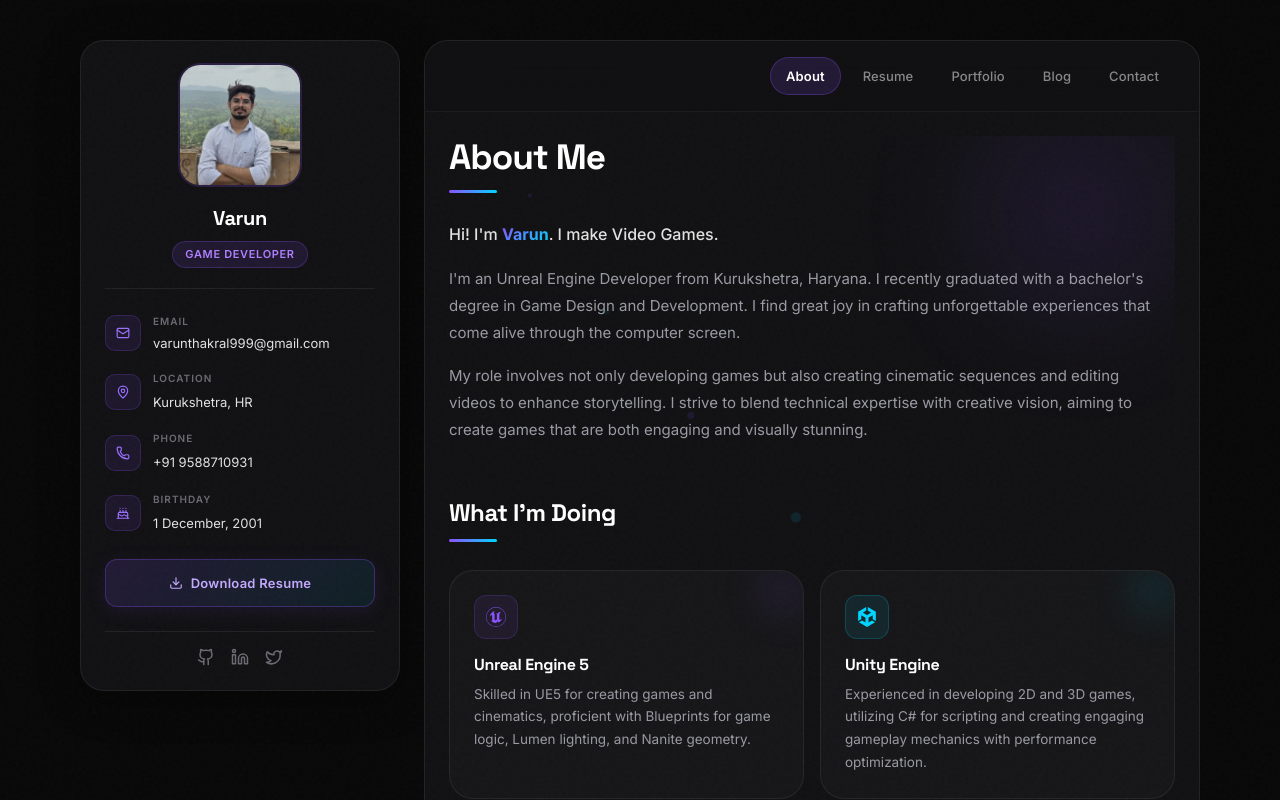
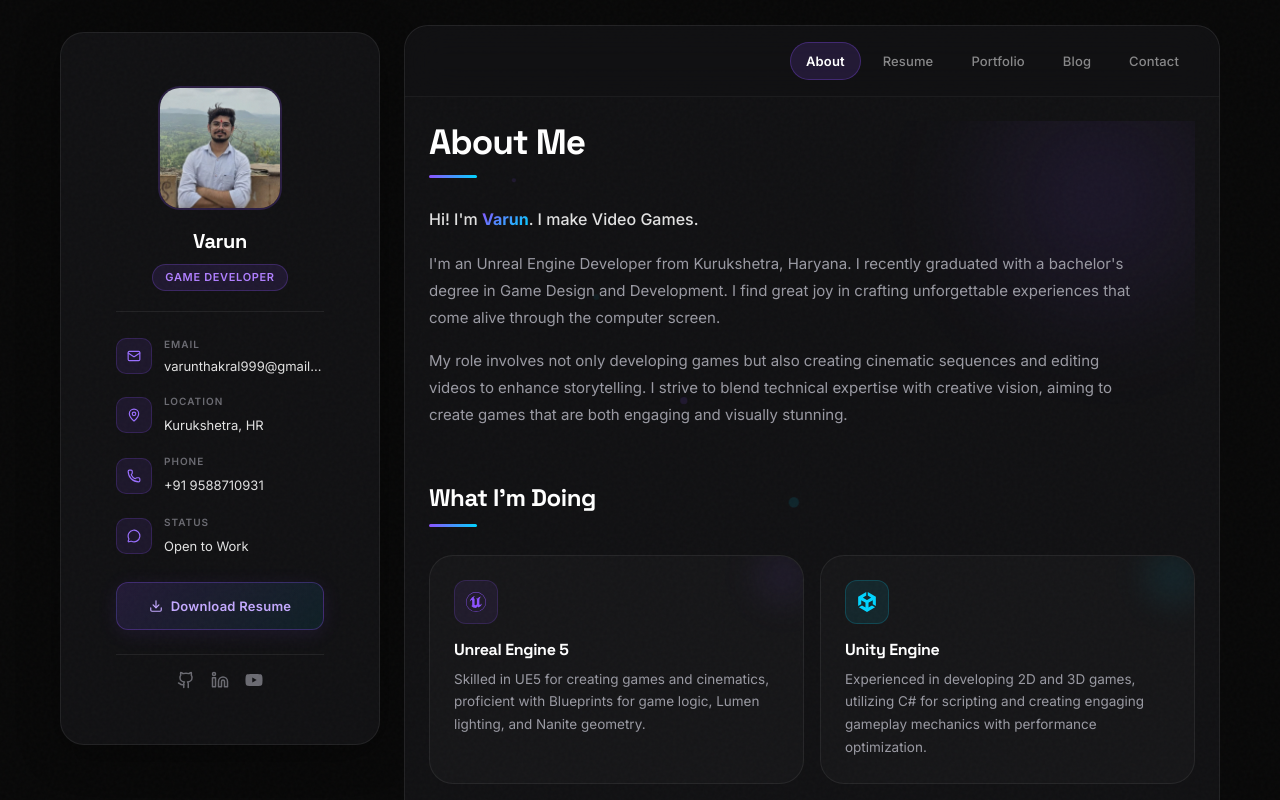
Before and after one commit to codebygarv/varun-portfolio, a React (Vite) app: page / in a window 1280 px wide. Shown: the top 800 px of the page. Built offline with nearby package versions, Linux system fonts and the light colour scheme.

Commit message:
implement responsive layout with sidebar and smooth scroll integration

```diff
--- a/src/components/Sidebar.tsx
+++ b/src/components/Sidebar.tsx
@@ -1,19 +1,20 @@
 import { useRef, useEffect } from 'react';
 import { motion, type Variants } from 'framer-motion';
-import { Mail, MapPin, Phone, Github, Linkedin, Twitter, Download, Cake } from 'lucide-react';
+import { Mail, MapPin, Phone, Github, Linkedin, Download, MessageCircle } from 'lucide-react';
 import gsap from 'gsap';
+import { FaYoutube } from 'react-icons/fa6';
 
 const contactItems = [
   { icon: Mail, label: 'Email', value: 'varunthakral999@gmail.com', href: 'mailto:varunthakral999@gmail.com', truncate: true },
   { icon: MapPin, label: 'Location', value: 'Kurukshetra, HR', href: null, truncate: false },
   { icon: Phone, label: 'Phone', value: '+91 9588710931', href: null, truncate: false },
-  { icon: Cake, label: 'Birthday', value: '1 December, 2001', href: null, truncate: false },
+  { icon: MessageCircle, label: 'Status', value: 'Open to Work', href: null, truncate: false },
 ];
 
 const socialLinks = [
   { icon: Github, href: '#', hoverColor: '#fff', label: 'GitHub' },
   { icon: Linkedin, href: '#', hoverColor: '#0A66C2', label: 'LinkedIn' },
-  { icon: Twitter, href: '#', hoverColor: '#1DA1F2', label: 'Twitter' },
+  { icon: FaYoutube, href: '#', hoverColor: '#1DA1F2', label: 'Youtube' },
 ];
 
 const EASE = [0.23, 1, 0.32, 1] as [number, number, number, number];
@@ -46,7 +47,7 @@ const Sidebar = () => {
     <motion.aside
       initial={{ opacity: 0, x: -30 }}
       animate={{ opacity: 1, x: 0 }}
-      transition={{ duration: 0.7, ease: [0.23, 1, 0.32, 1] as [number,number,number,number] }}
+      transition={{ duration: 0.7, ease: [0.23, 1, 0.32, 1] as [number, number, number, number] }}
       style={{
         position: 'sticky',
         top: '32px',
@@ -60,7 +61,7 @@ const Sidebar = () => {
           background: 'var(--bg-surface)',
           border: '1px solid var(--border)',
           borderRadius: '24px',
-          padding: '24px',
+          padding: '55px',
           display: 'flex',
           flexDirection: 'column',
           gap: '24px',
--- a/src/pages/Layout.tsx
+++ b/src/pages/Layout.tsx
@@ -58,17 +58,17 @@ const Layout = () => {
           padding-bottom: 96px;
         }
         @media (min-width: 768px) {
-          .layout-wrapper { padding: 32px 48px; }
+          .layout-wrapper { padding: 22px 38px; }
         }
         @media (min-width: 1024px) {
           .layout-wrapper {
             flex-direction: row;
-            padding: 40px 64px;
+            padding: 30px 54px;
             padding-bottom: 40px;
           }
         }
         @media (min-width: 1280px) {
-          .layout-wrapper { padding: 40px 80px; }
+          .layout-wrapper { padding: 25px 60px; }
         }
       `}</style>
 
```
